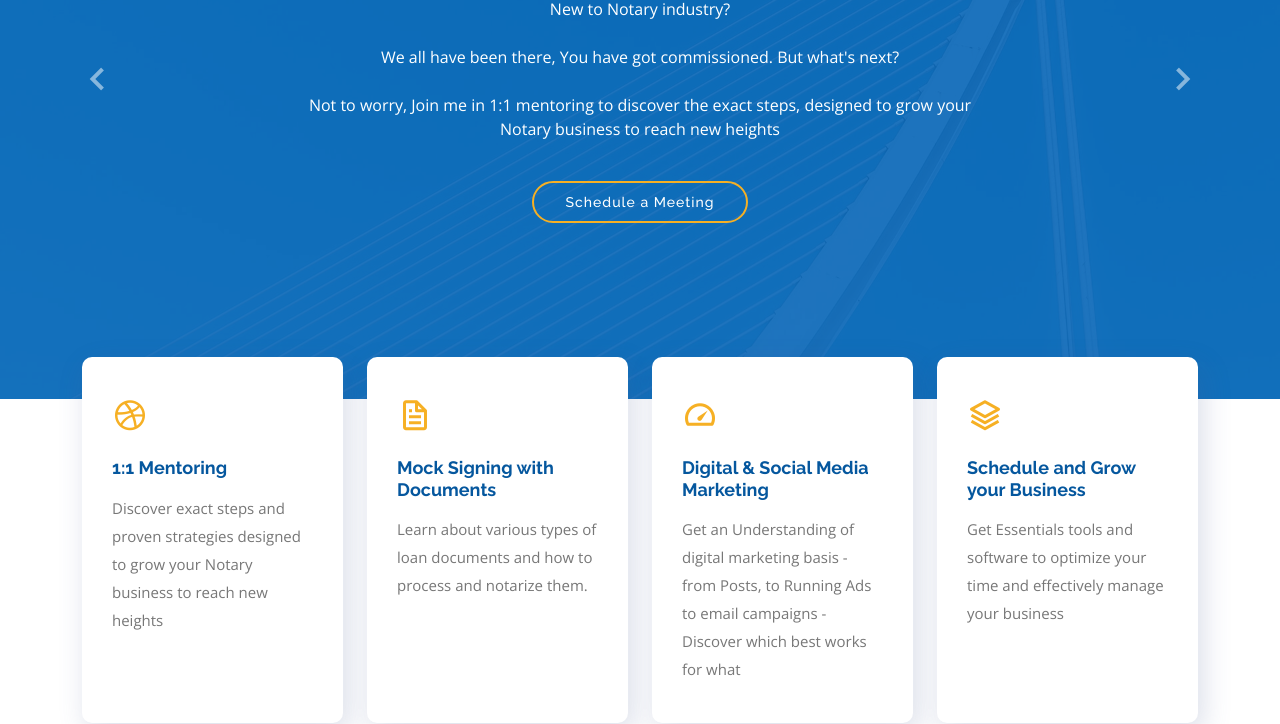
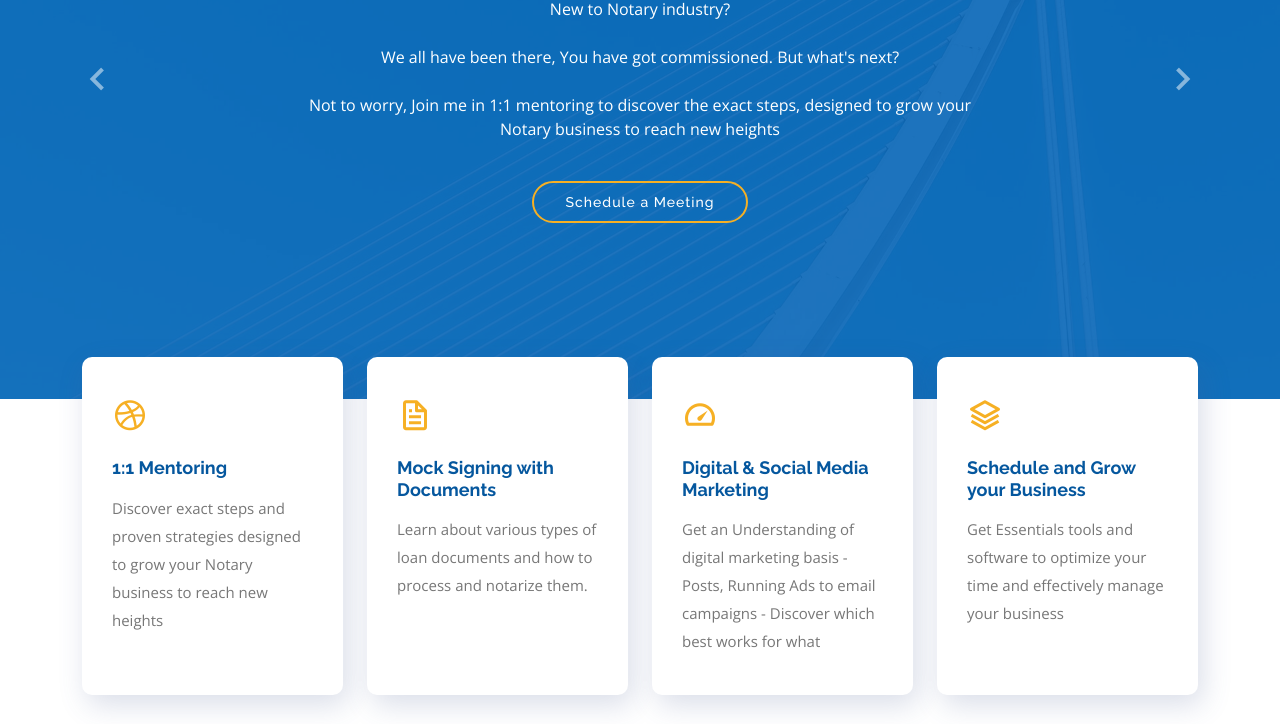
Before and after one commit to 12345prashant/MARY-WEBSITE, a plain HTML site: page index.html in a window 1280 px wide. Shown: the part 241-965 px from the top of the page. Drawn offline with nearby package versions, Linux system fonts and the light colour scheme.

Commit message:
First commit

```diff
--- a/index.html
+++ b/index.html
@@ -201,7 +201,7 @@ growing your notary business with digital & social media marketing.
             <div class="icon-box">
               <div class="icon"><i class="bx bx-tachometer"></i></div>
               <h4 class="title"><a href="https://bit.ly/mary-mcv">Digital & Social Media Marketing</a></h4>
-              <p class="description">Get an Understanding of digital marketing basis - from Posts, to Running Ads to email campaigns - Discover which best works for what </p>
+              <p class="description">Get an Understanding of digital marketing basis - Posts, Running Ads to email campaigns - Discover which best works for what </p>
             </div>
           </div>
 
```
